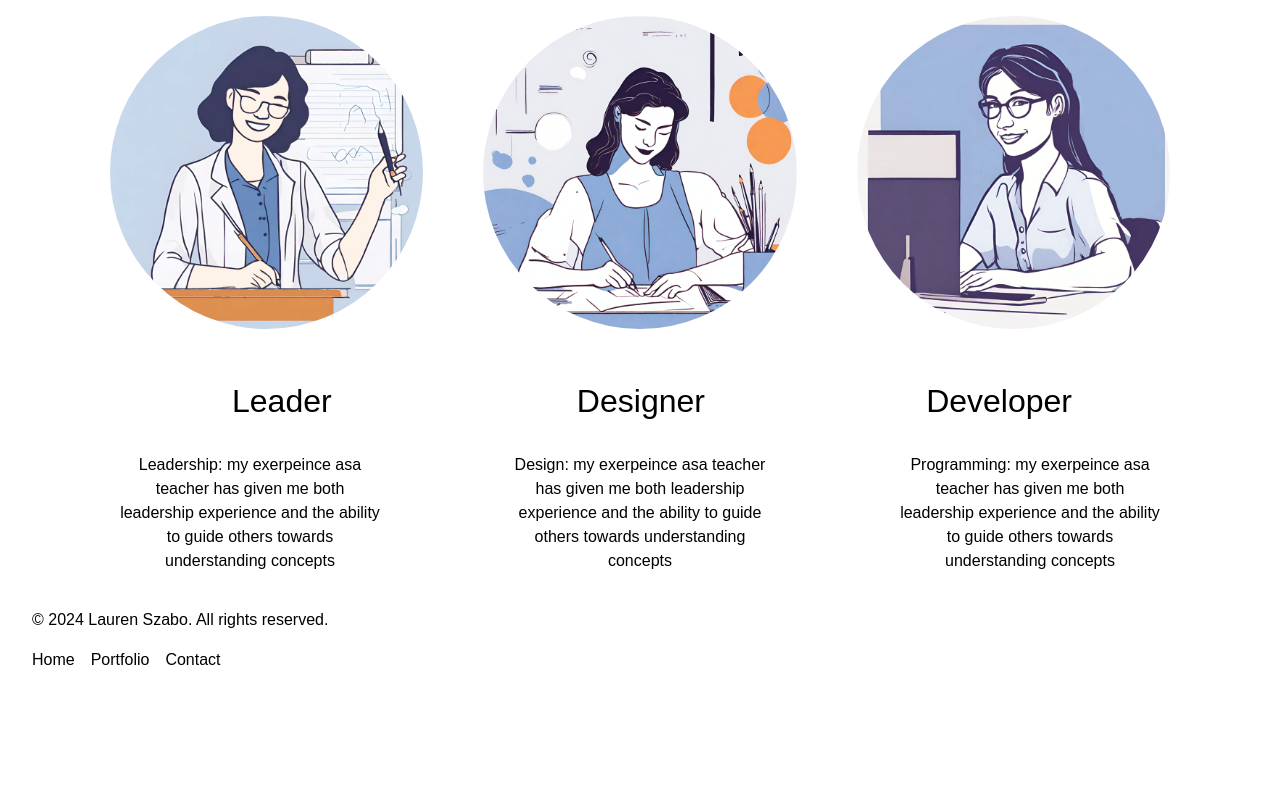
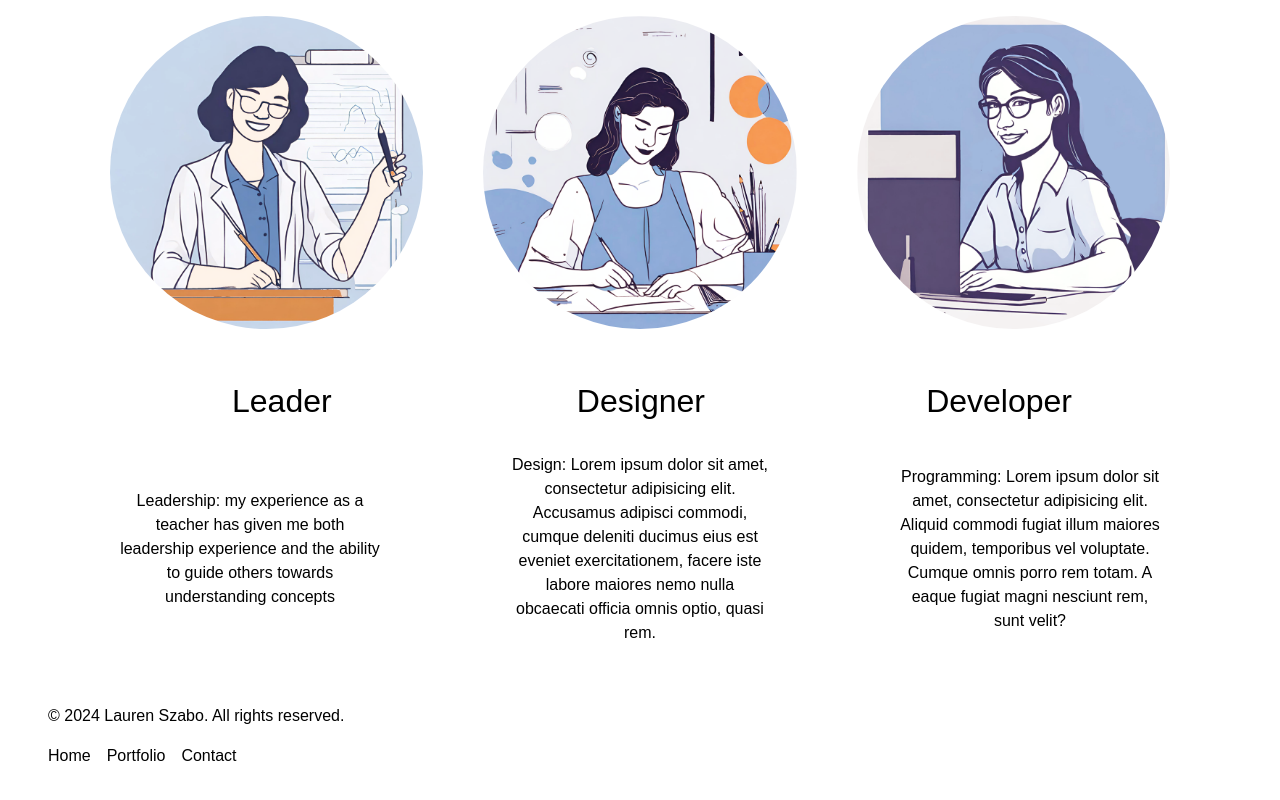
Before and after one commit to szabol1/Portfolio, a Next.js app: page / in a window 1280 px wide. Shown: the part 1409-2209 px from the top of the page. Before the commit the page ends 2113 px from the top, so only its background shows below. Built offline with nearby package versions, Linux system fonts and the light colour scheme; a web font is replaced by a local one.

Commit message:
Ui updates

```diff
--- a/app/components/footer/page.js
+++ b/app/components/footer/page.js
@@ -2,8 +2,7 @@
 export default function Footer(){
 
     return(
-
-      <footer className="bg-white text-black p-8 mt-auto">
+      <div className="bg-white text-black p-12 mt-auto">
       <div>
         <p>&copy; 2024 Lauren Szabo. All rights reserved.</p>
       </div>
@@ -14,7 +13,7 @@ export default function Footer(){
           <li><a href="#contact" className="hover:text-gray-300">Contact</a></li>
         </ul>
       </div>
-    </footer>
+    </div>
 
     );
 
--- a/app/page.js
+++ b/app/page.js
@@ -24,7 +24,7 @@ export default function Home() {
 
     </div>
     </div>
-    <div className = " mt-52 w-full h-screen p-20">
+    <div className = " mt-52 w-full h-screen p-20 ">
         <h1 className="text-center font-semibold text-6xl mb-20">What Can I Do For You?</h1>
         <div className="flex flex-row w-full justify-between mt-6">
             <img
@@ -48,13 +48,13 @@ export default function Home() {
             <h1 className="titles">Designer</h1>
             <h1 className="titles">Developer</h1>
             </div>
-            <div className ="flex items-center justify-between w-full mt-7 lg:px-10 text-center">
-            <h1 className = "lg:w-1/4 w-1/3">Leadership: my exerpeince asa  teacher has given me both leadership experience and the ability to guide others towards understanding concepts</h1>
-            <h1 className = "lg:w-1/4 w-1/3">Design: my exerpeince asa  teacher has given me both leadership experience and the ability to guide others towards understanding concepts</h1>
-            <h1 className = "lg:w-1/4 w-1/3">Programming: my exerpeince asa  teacher has given me both leadership experience and the ability to guide others towards understanding concepts</h1>
+            <div className ="flex items-center justify-between w-full mt-7 lg:px-10 text-center ">
+            <h1 className = "lg:w-1/4 w-1/3 ">Leadership: my experience as a  teacher has given me both leadership experience and the ability to guide others towards understanding concepts</h1>
+            <h1 className = "lg:w-1/4 w-1/3">Design: Lorem ipsum dolor sit amet, consectetur adipisicing elit. Accusamus adipisci commodi, cumque deleniti ducimus eius est eveniet exercitationem, facere iste labore maiores nemo nulla obcaecati officia omnis optio, quasi rem.</h1>
+            <h1 className = "lg:w-1/4 w-1/3">Programming: Lorem ipsum dolor sit amet, consectetur adipisicing elit. Aliquid commodi fugiat illum maiores quidem, temporibus vel voluptate. Cumque omnis porro rem totam. A eaque fugiat magni nesciunt rem, sunt velit?</h1>
             </div>
       </div>
-    <div className = "absolute bottom-0 w-full lg:static">
+    <div className = "absolute bottom-0 w-full lg:static pt-20">
       <Footer />
       </div>
     </div>
@@ -98,9 +98,9 @@ export default function Home() {
             />
            </div>
            <div className ="flex flex-row justify-between w-full mt-7 pl-12">
-            <h1 className = "w-1/6">Leadership: my exerpeince asa  teacher has given me both leadership experience and the ability to guide others towards understanding concepts</h1>
-            <h1 className = "w-1/6">Leadership: my exerpeince asa  teacher has given me both leadership experience and the ability to guide others towards understanding concepts</h1>
-            <h1 className = "w-1/6">Leadership: my exerpeince asa  teacher has given me both leadership experience and the ability to guide others towards understanding concepts</h1>
+            <h1 className = "w-1/6">Leadership: my exerpeince as a  teacher has given me both leadership experience and the ability to guide others towards understanding concepts</h1>
+            <h1 className = "w-1/6">Leadership: my exerpeince as a  teacher has given me both leadership experience and the ability to guide others towards understanding concepts</h1>
+            <h1 className = "w-1/6">Leadership: my exerpeince as a  teacher has given me both leadership experience and the ability to guide others towards understanding concepts</h1>
             </div>
       </div>
       */
```
